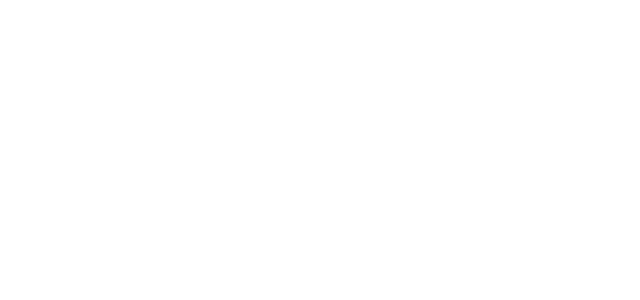
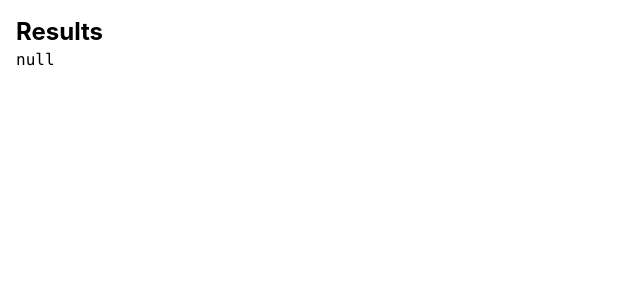
Before and after one commit to iZ-X/Trustidy., a React app in the folder frontend/: page /results in a window 1280 px wide. Before the commit this address had no page. Shown: the top 300 px of the page, without its empty margins (0-640 px from the left). Built offline with nearby package versions, Linux system fonts and the light colour scheme; the HTML template or start-up script is replaced by a standard one.

Commit message:
Added results page with navigation from home page.

```diff
--- a/frontend/src/App.jsx
+++ b/frontend/src/App.jsx
@@ -1,4 +1,5 @@
 import { useState } from "react";
+import { useNavigate } from "react-router-dom";
 
 function isListingUrl(url) {
   const listingPatterns = ["/listing/", "/products/", "/t/", "/dp/", "/itm/"];
@@ -7,6 +8,7 @@
 
 function App() {
   const [url, setUrl] = useState("");
+  const navigate = useNavigate();
 
   async function handleSubmit() {
     const endpoint = isListingUrl(url) ? "/api/listing-scan" : "/api/site-scan";
@@ -19,7 +21,7 @@
     });
 
     const data = await response.json();
-    console.log(data);
+    navigate("/results", { state: data });
   }
 
   return (
--- /dev/null
+++ b/frontend/src/ResultsPage.jsx
@@ -0,0 +1,15 @@
+import { useLocation } from "react-router-dom";
+
+function ResultPage() {
+  const location = useLocation();
+  const data = location.state;
+
+  return (
+    <div className="p-4">
+      <h1 className="text-2xl font-bold">Results</h1>
+      <pre>{JSON.stringify(data, null, 2)}</pre>
+    </div>
+  );
+}
+
+export default ResultPage;
--- a/frontend/src/main.jsx
+++ b/frontend/src/main.jsx
@@ -3,12 +3,14 @@
 import { BrowserRouter, Routes, Route } from "react-router-dom";
 import "./index.css";
 import App from "./App.jsx";
+import ResultPage from "./ResultsPage.jsx";
 
 createRoot(document.getElementById("root")).render(
   <StrictMode>
     <BrowserRouter>
       <Routes>
         <Route path="/" element={<App></App>}></Route>
+        <Route path="/results" element={<ResultPage></ResultPage>}></Route>
       </Routes>
     </BrowserRouter>
   </StrictMode>,
```
